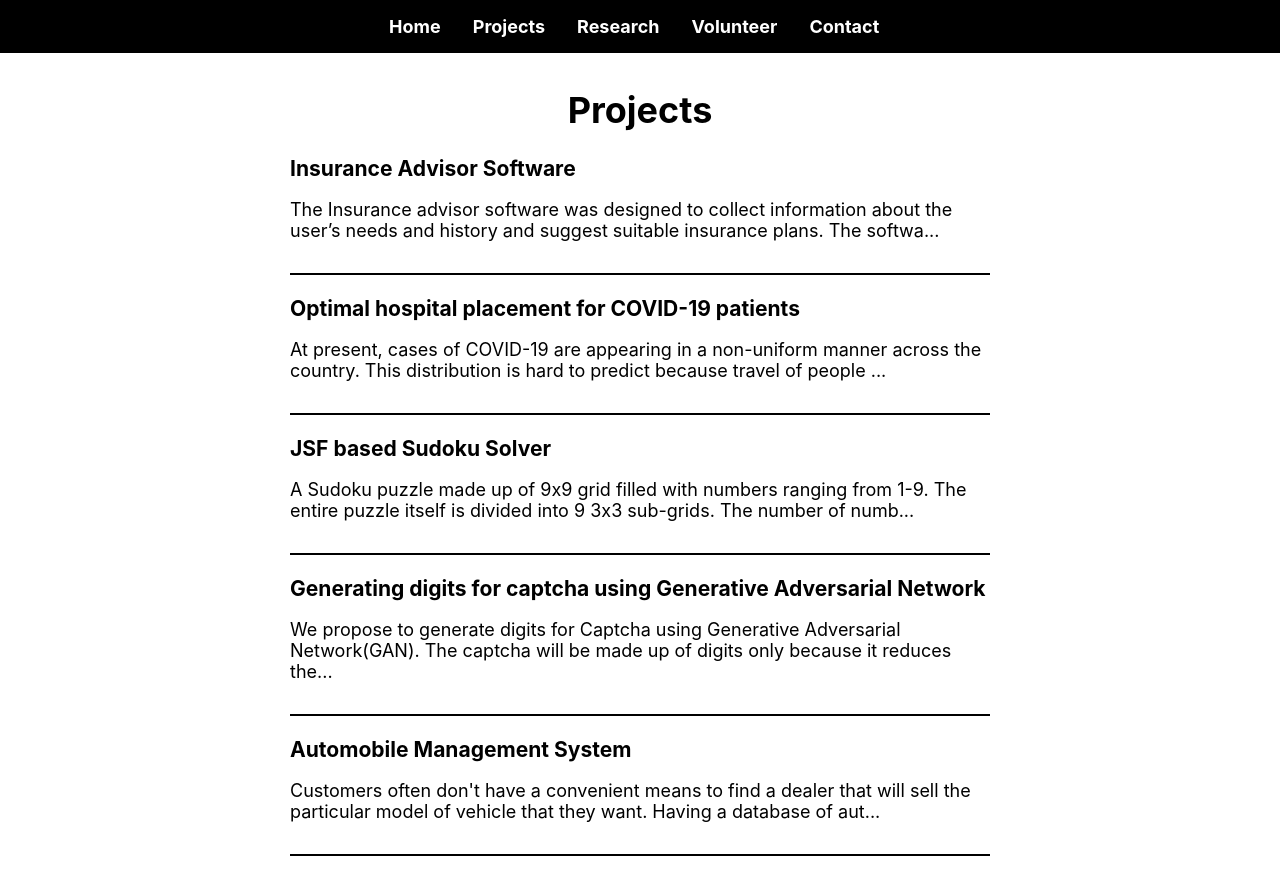
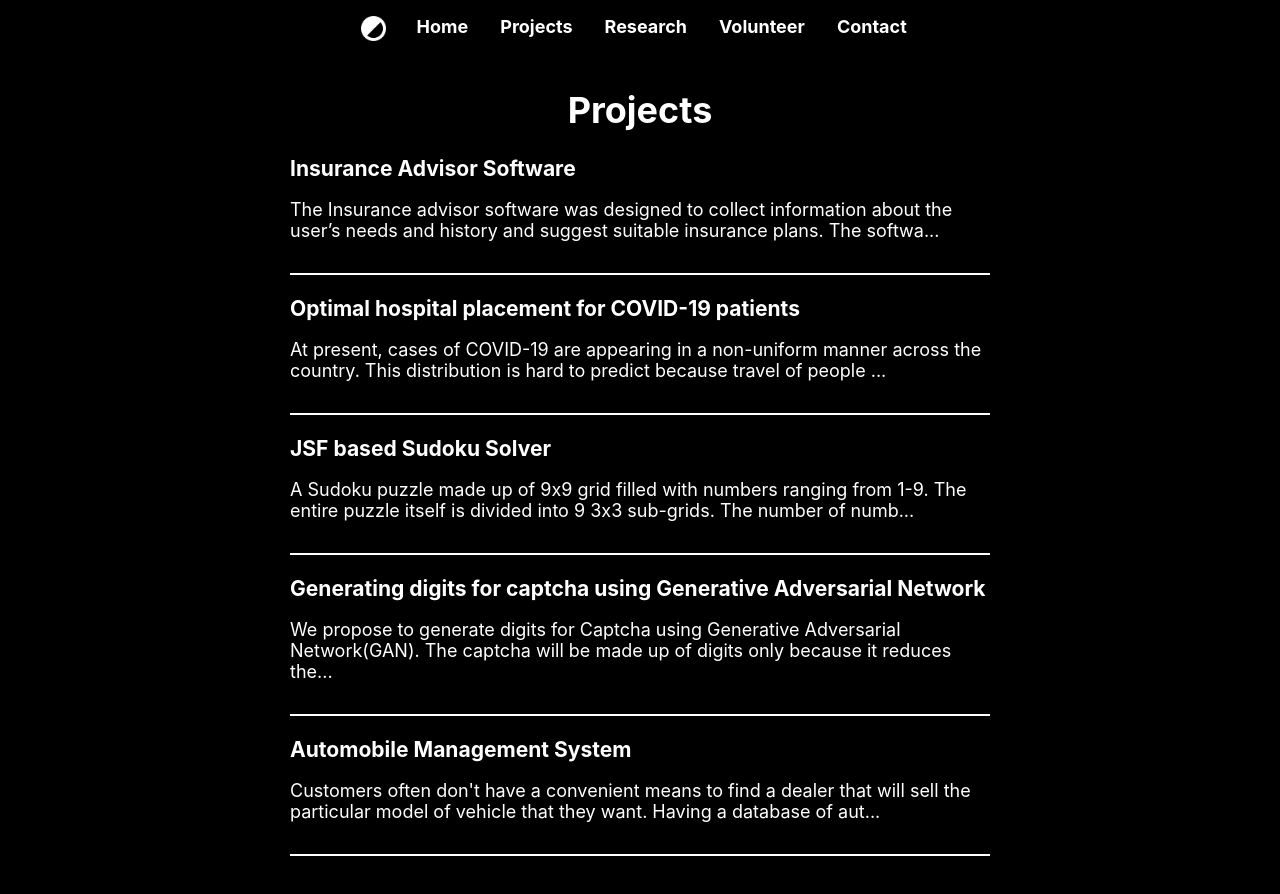
Before and after one commit to dhatwalia/dhatwalia.com, a React (Create React App) app: page /project-list in a window 1280 px wide. Shown: the top 894 px of the page. Built offline with nearby package versions, Linux system fonts and the light colour scheme.

Commit message:
Adds dark theme

```diff
--- a/package.json
+++ b/package.json
@@ -2,7 +2,7 @@
   "homepage": "http://dhatwalia.github.io",
   "name": "prajwal",
   "description": "Prajwal Dhatwalia's react based portfolio website",
-  "version": "3.4",
+  "version": "4.0",
   "private": true,
   "proxy": "http://localhost:8000/",
   "dependencies": {
--- a/src/components/NavBar.js
+++ b/src/components/NavBar.js
@@ -1,11 +1,20 @@
 import React from 'react';
 import { Link } from 'react-router-dom';
 import ScrollToTop from './ScrollToTop';
+
+function ToggleTheme() {
+    const temp = getComputedStyle(document.documentElement).getPropertyValue('--primary');
+    document.documentElement.style.setProperty('--primary', getComputedStyle(document.documentElement).getPropertyValue('--secondary'));
+    document.documentElement.style.setProperty('--secondary', temp);
+}
 
 const NavBar = () => (
     <nav>
         <ul>
             <img src={process.env.PUBLIC_URL + '/arrow.png'} alt='arrow' class="arrow" />
+            <li>
+                <img src={process.env.PUBLIC_URL + '/theme.png'} alt='theme' class="theme" onClick={ToggleTheme} />
+            </li>
             <li>
                 <Link to="/">Home<ScrollToTop /></Link>
             </li>
--- a/src/index.scss
+++ b/src/index.scss
@@ -1,6 +1,11 @@
+:root {
+  --primary: white;
+  --secondary: black;
+}
+
 body {
-  color: black;
-  background: white;
+  color: var(--primary);
+  background: var(--secondary);
   margin: 0;
   font-family: -apple-system, BlinkMacSystemFont, "Segoe UI", "Roboto", "Oxygen",
     "Ubuntu", "Cantarell", "Fira Sans", "Droid Sans", "Helvetica Neue",
@@ -78,7 +83,7 @@ nav a:hover {
 
 .arrow {
   // Arrow is visible only on small screens
-  @media screen and (min-width: 512px) {
+  @media screen and (min-width: 560px) {
     display: none;
   }
 
@@ -88,15 +93,22 @@ nav a:hover {
   width: 25px;
 }
 
+.theme {
+  height: 25px;
+  vertical-align: middle;
+  padding-left: 15px;
+  padding-right: 15px;
+}
+
 .list-item {
   text-decoration: none;
-  color: black;
+  color: var(--primary);
   padding: 16px 0 0 0;
 }
 
 .list-item p {
   padding-bottom: 32px;
-  border-bottom: 2px solid black;
+  border-bottom: 2px solid var(--primary);
 }
 
 .image-20,
```
Also changed, not shown: public/theme.png (added).
